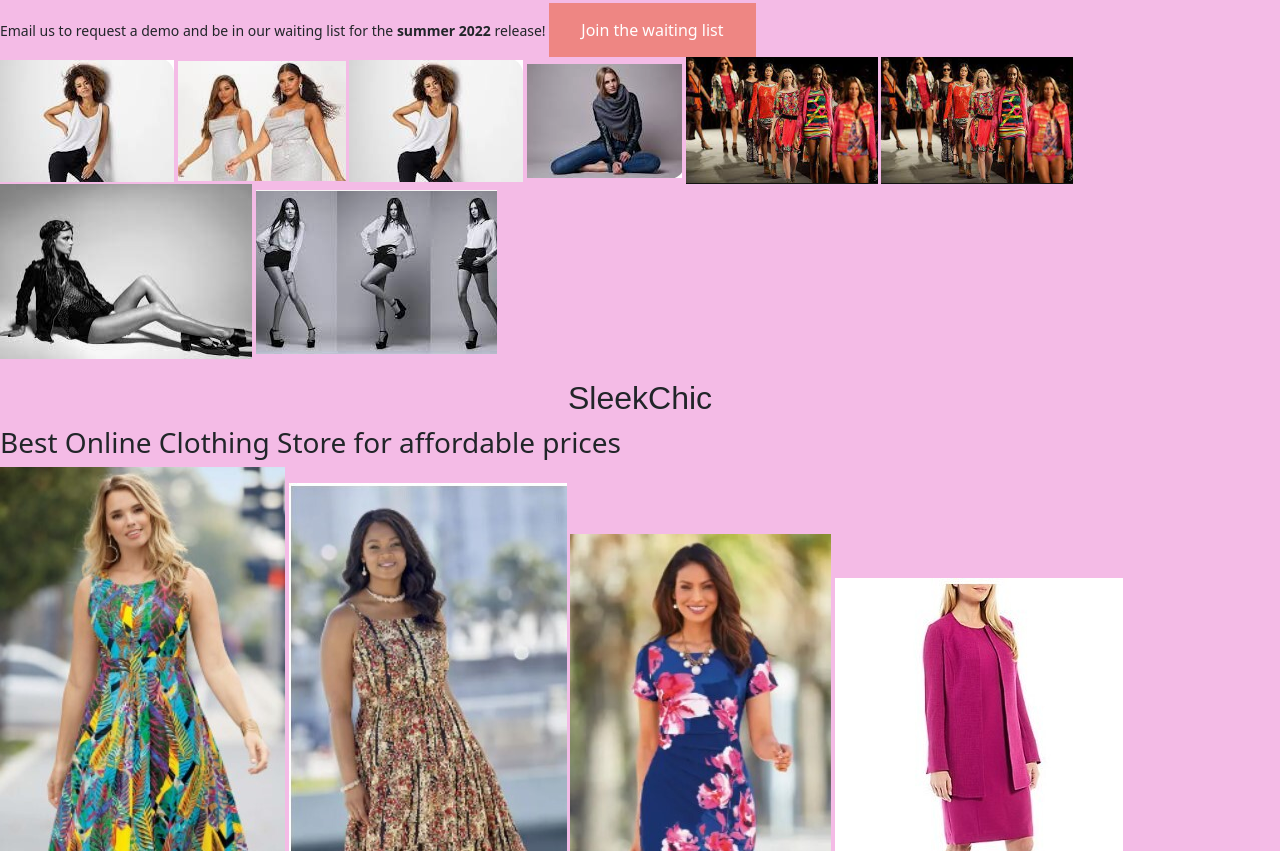
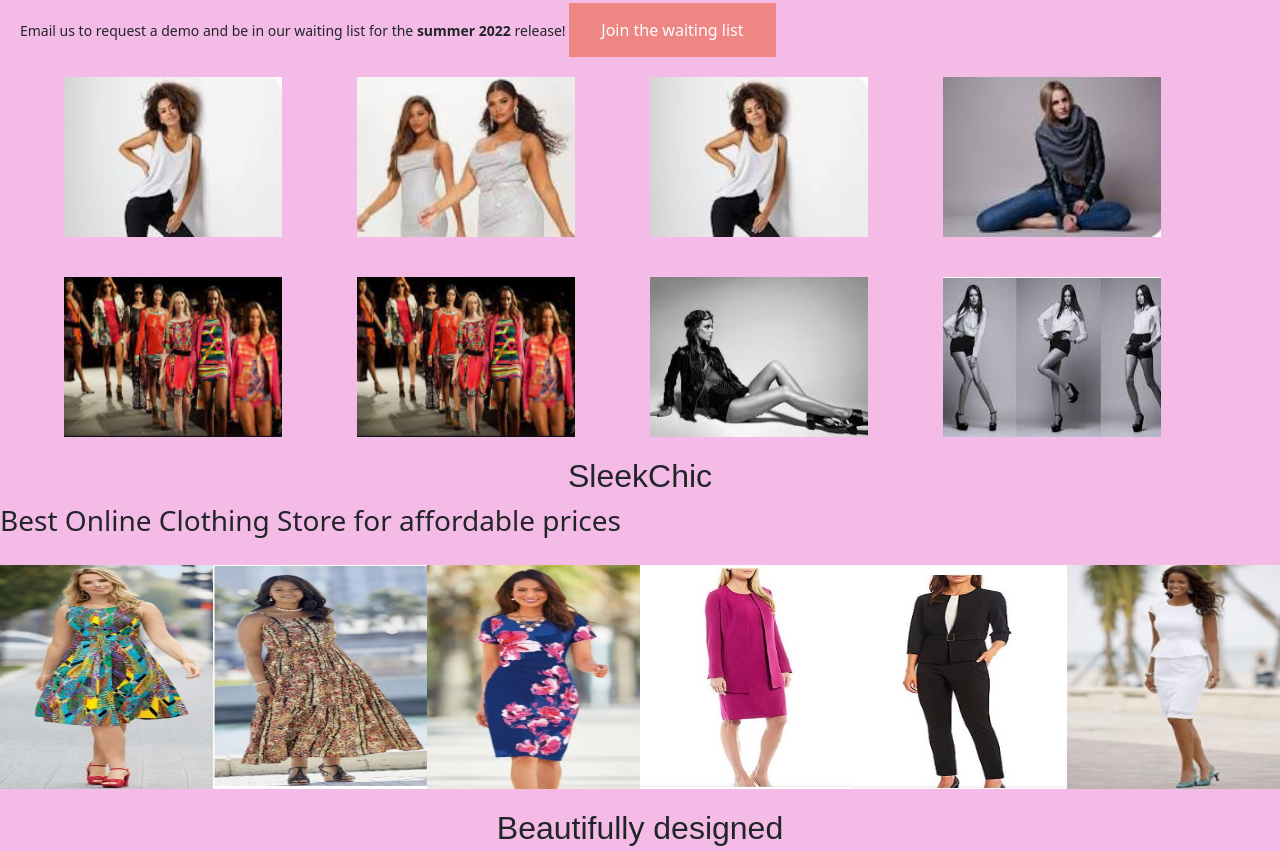
Before and after one commit to kalai-thillai/SleekChic, a plain HTML site: page index.html in a window 1280 px wide. Shown: the part 315-1166 px from the top of the page. Drawn offline with nearby package versions, Linux system fonts and the light colour scheme; a web font is replaced by a local one.

Commit message:
complate-fixing-css

```diff
--- a/index.html
+++ b/index.html
@@ -55,15 +55,15 @@
   <div id="features-section">
     <div class="feature">
       <div class="center">
-        <div class="image-container">
-          <img src="images/pic21.png" />
-          <img src="images/pic23.png" />
-          <img src="images/pic21.png" />
-          <img src="images/pic22.png" />
-          <img src="images/pic7.png" />
-          <img src="images/pic7.png" />
-          <img src="images/pic8.png" />
-          <img src="images/pic10.png" />
+        <div class="image-container1">
+          <img class="main-img" src="images/pic21.png" />
+          <img class="main-img" src="images/pic23.png" />
+          <img class="main-img" src="images/pic21.png" />
+          <img class="main-img" src="images/pic22.png" />
+          <img class="main-img" src="images/pic7.png" />
+          <img class="main-img" src="images/pic7.png" />
+          <img class="main-img" src="images/pic8.png" />
+          <img class="main-img" src="images/pic10.png" />
 
 
         </div>
@@ -76,7 +76,7 @@
     </div>
     <div class="feature">
       <div class="center">
-        <div class="image-container">
+        <div class="image-container2">
           <img src="images/pic12.jpg" class="image" />
           <img src="images/pic13.jpg" class="image"  />
           <img src="images/pic16.jpg" class="image" />
--- a/style.css
+++ b/style.css
@@ -39,6 +39,10 @@ p {
   text-decoration: none;
   text-shadow: 0px 1px 0px #528009;
 }
+ span{
+  margin-left:20px ;
+ }
+
 .contact-link {
   background: linear-gradient(to bottom, #77a809 5%, #89c403 100%);
   background-color: #77a809;
@@ -101,6 +105,41 @@ h2 {
   align-items: center;
   width: 350px;
 }
+
+.image-container1 {
+display: grid;
+  grid-template-columns: repeat(4, 1fr);
+  gap: 20px;
+  width: 90%;
+  margin: 0 auto;
+}
+
+.main-img {
+  width: 80%;
+  height: 10rem;
+  margin-top: 20px;
+}
+
+.image-container2 {
+  /* display: grid;
+    grid-template-columns: repeat(4, 1fr);
+
+
+     */
+    display: flex;
+    margin: 0 auto;
+    /* gap: 20px; */
+    width: 100%;
+  }
+
+.image{
+  width: 80%;
+  height: 14rem;
+  margin-top: 20px;
+}
+
+
+
 
 /* Contact */
 .contact {
```
